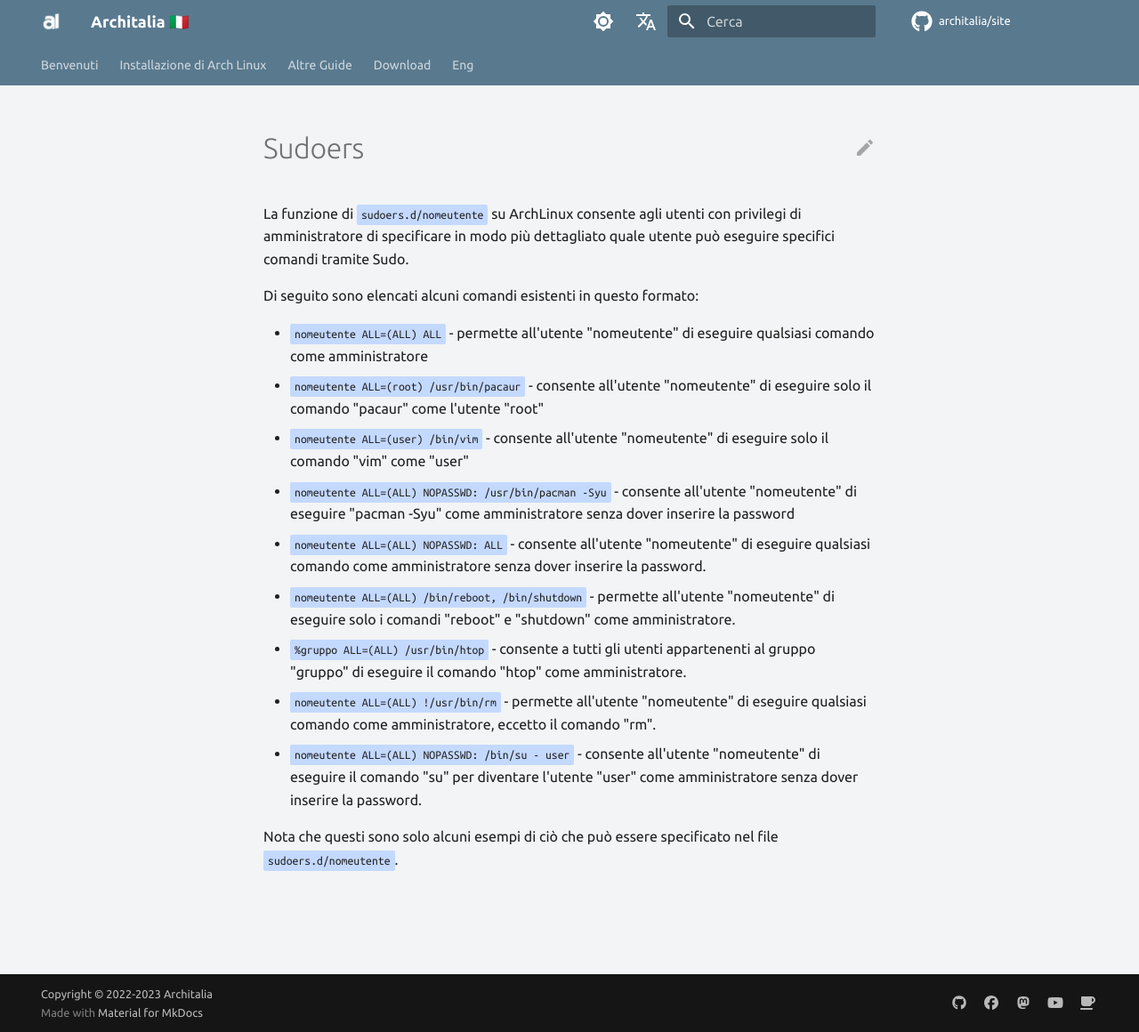
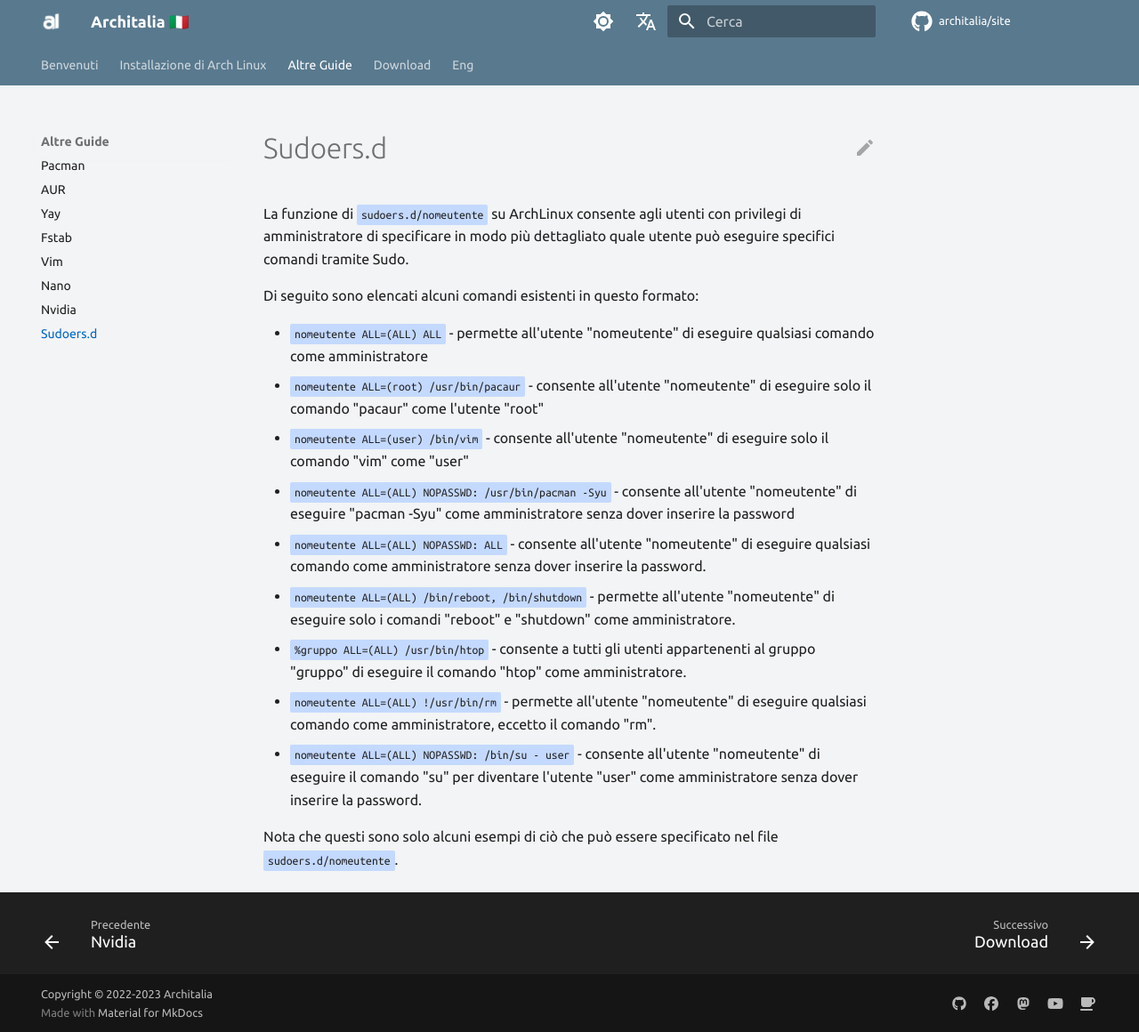
Before and after one commit to ArchItalia/site, an MkDocs documentation site: the page built from docs/Altre-Guide/sudoers.md, in a window 1280 px wide and 1160 px high. Shown: the whole window at 89% size. Built offline with MkDocs 1.6.1 and Material for MkDocs 9.7.7, drawn with Linux system fonts in a browser that asks for light colours; comment, search, counter and statistics services are not loaded; the version menu is left out.

Commit message:
Update mkdocs.yml

```diff
--- a/mkdocs.yml
+++ b/mkdocs.yml
@@ -17,6 +17,7 @@
         - 'Vim': 'Altre-Guide/vim.md'
         - 'Nano': 'Altre-Guide/nano.md'
         - 'Nvidia': 'Altre-Guide/nvidia.md'
+        - 'Sudoers.d': 'Altre-Guide/sudoers.md'
   - 'Download': Download/live.md
   - 'Eng':
         - 'Welcome': en/index.md
```
